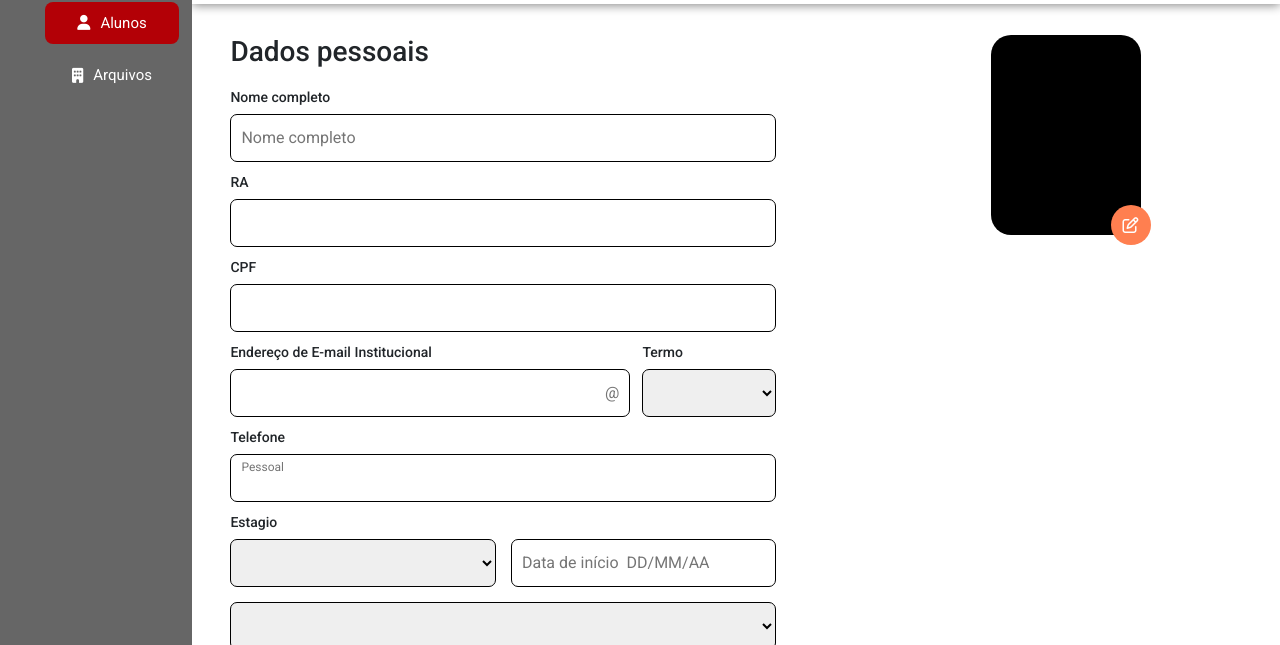
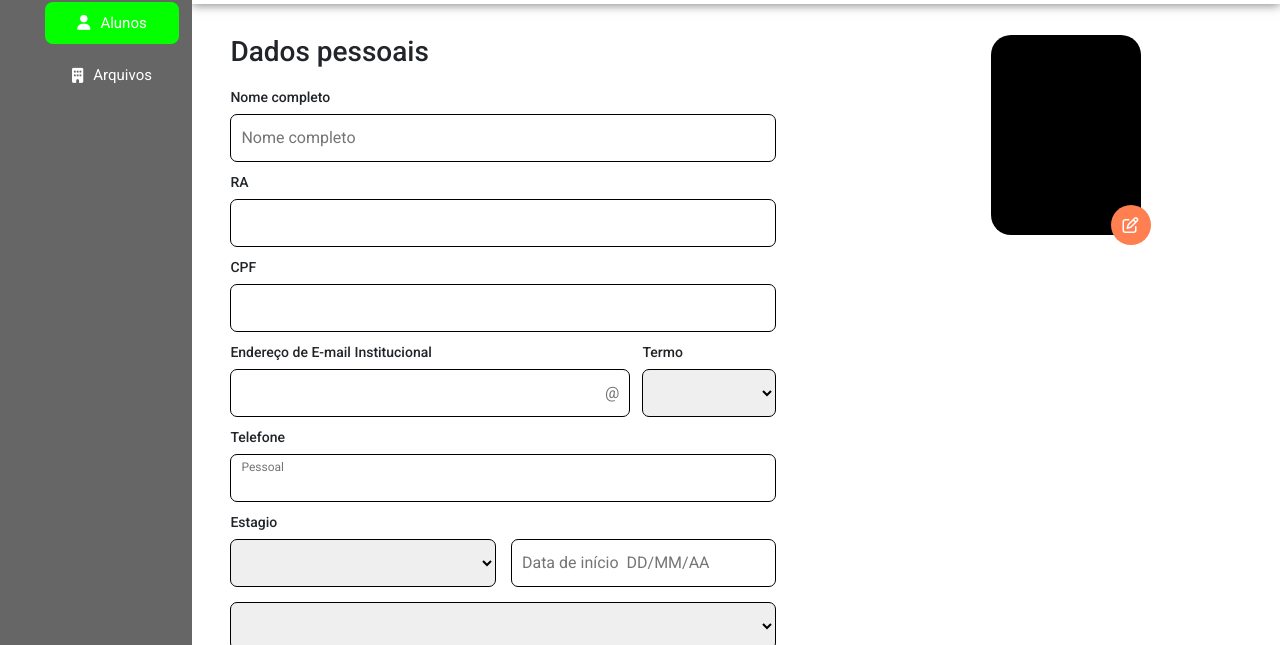
Before and after one commit to repofatecgarca/internloop_gestao_estagio, a website: page views/cadastrarAluno.html in a window 1280 px wide. Shown: the part 61-706 px from the top of the page. Drawn offline with nearby package versions, Linux system fonts and the light colour scheme.

Commit message:
Alteração na cor principal do arquivo global.css

```diff
--- a/views/public/css/global.css
+++ b/views/public/css/global.css
@@ -4,7 +4,7 @@
     --white: #ffffff;
     --black: #000000;
     --menu-color: #666666;
-    --color-primary: #B30006;
+    --color-primary: #04ff00;
     --color-primary-hover: #940101;
     --text-color: #404D61;
 
```
